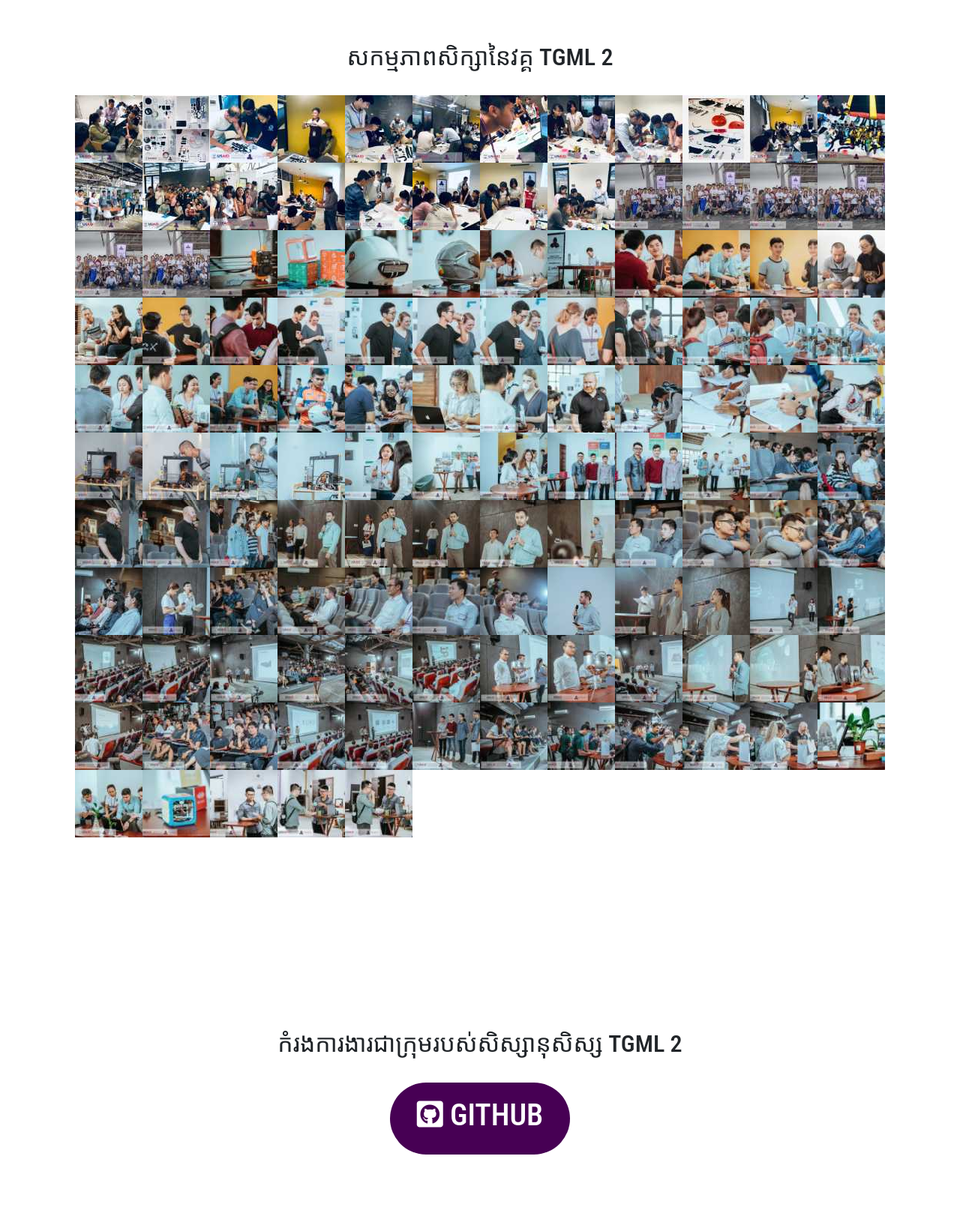
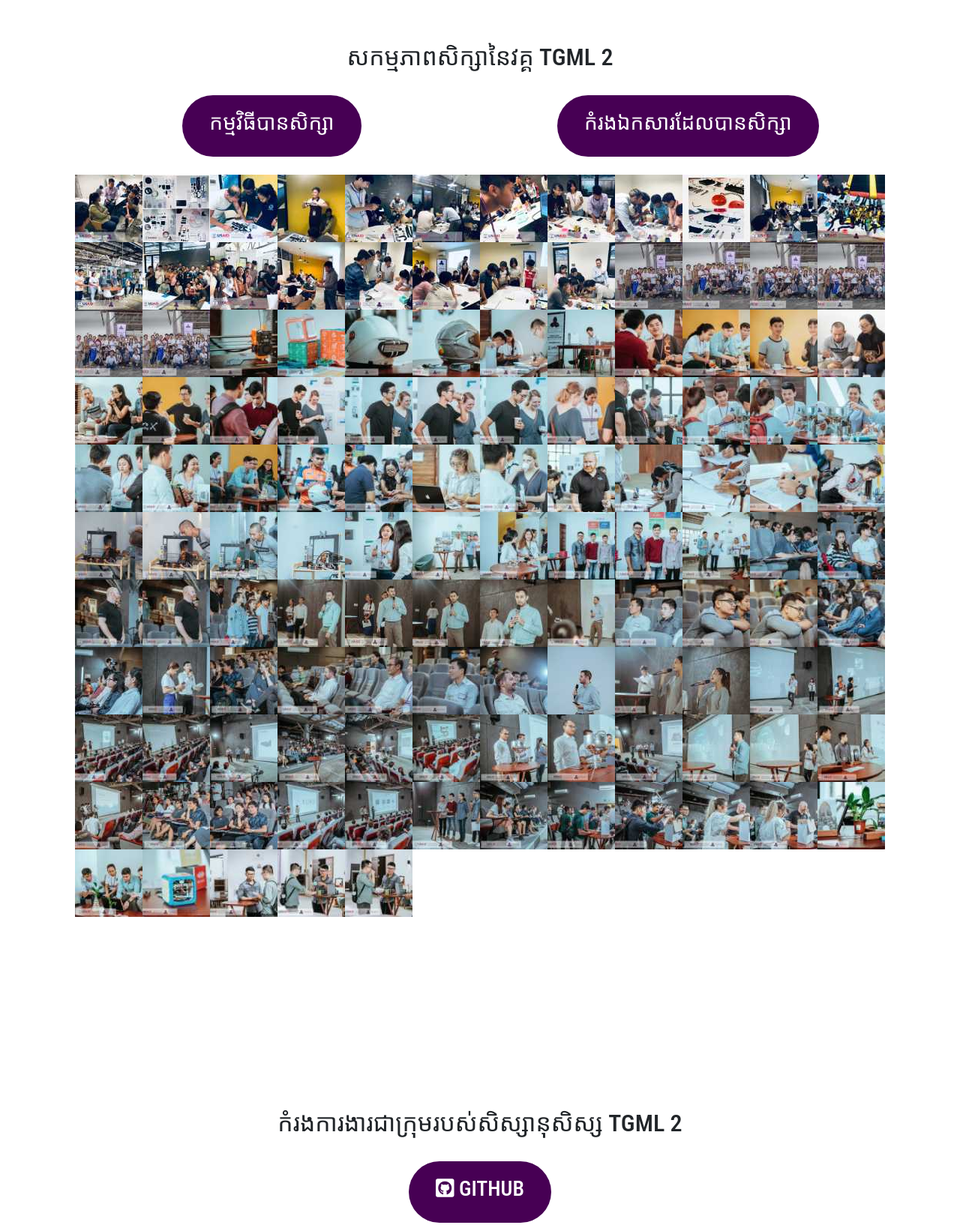
Before and after one commit to tgml2/tgml2.github.io, a website with bundled scripts: page index.html in a window 1280 px wide. Shown: the part 4320-5954 px from the top of the page at 75% size. Built offline with nearby package versions, Linux system fonts and the light colour scheme.

Commit message:
add link

```diff
--- a/index.html
+++ b/index.html
@@ -434,6 +434,15 @@ Entrepreneurship and Economic Development” at University of Connecticut, USA.<
       <div class="col-lg-12">
         <h2 class="text-center">សកម្មភាពសិក្សានៃវគ្គ TGML 2</h2>
         <br/>
+        <div class="row">
+          <div class="col-lg-6 text-center">
+            <a class="btn btn-primary btn-xl js-scroll-trigger" target="_blank" href="https://docs.google.com/document/d/18bptJ71ZZD3EHBY_ghdm05YVzFDq3-__yexrRfC2msA/edit"><h3>កម្មវិធីបានសិក្សា</h3></a>
+          </div>
+          <div class="col-lg-6 text-center">
+            <a class="btn btn-primary btn-xl js-scroll-trigger" target="_blank" href="https://drive.google.com/drive/folders/1TfwKbFo5m1OVH8Mu-KLzkNZdVLc2kvwL"><h3>កំរងឯកសារដែលបានសិក្សា</h3></a>
+          </div>
+        </div>
+        <br>
         <div id="links" class="links"></div>
         <div id="blueimp-gallery" class="blueimp-gallery blueimp-gallery-controls">
           <div class="slides"></div>
@@ -455,10 +464,11 @@ Entrepreneurship and Economic Development” at University of Connecticut, USA.<
           <h2 class="text-center">កំរងការងារជាក្រុមរបស់សិស្សានុសិស្ស TGML 2</h2>
           <br/>
         </div>
-        <div class="col-lg-8 text-center">
-          <a class="btn btn-primary btn-xl js-scroll-trigger" target="_blank" href="https://github.com/tgml2/Design-Work"><h1><i class="fab fa-github-square"></i> Github</h1></a>
+        <div class="col-lg-3 text-center">
+          <a class="btn btn-primary btn-xl js-scroll-trigger" target="_blank" href="https://github.com/tgml2/Design-Work"><h3><i class="fab fa-github-square"></i> Github</h3></a>
         </div>
       </div>
+      <br/>
     </div>
   </section>
 
```
